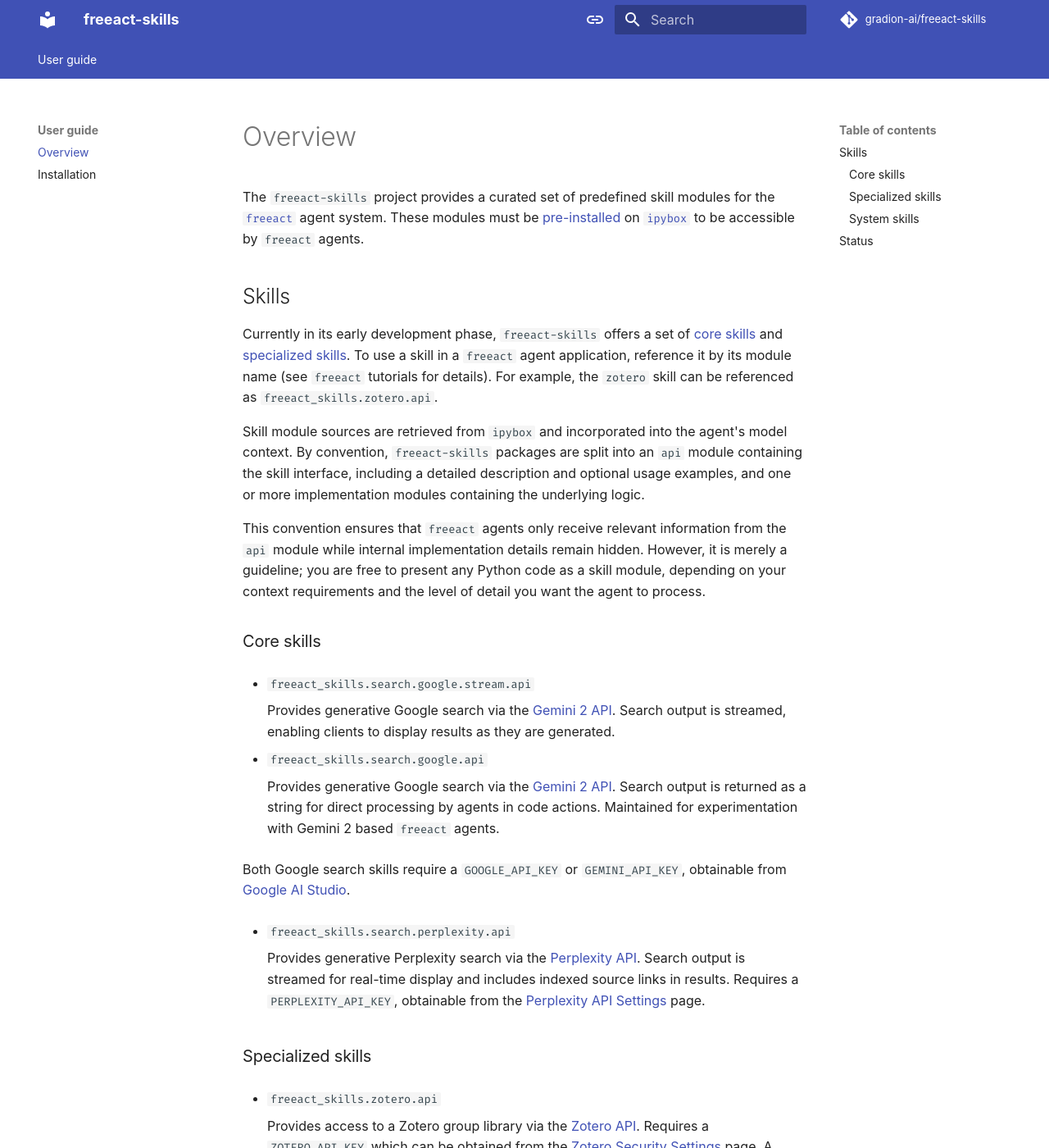
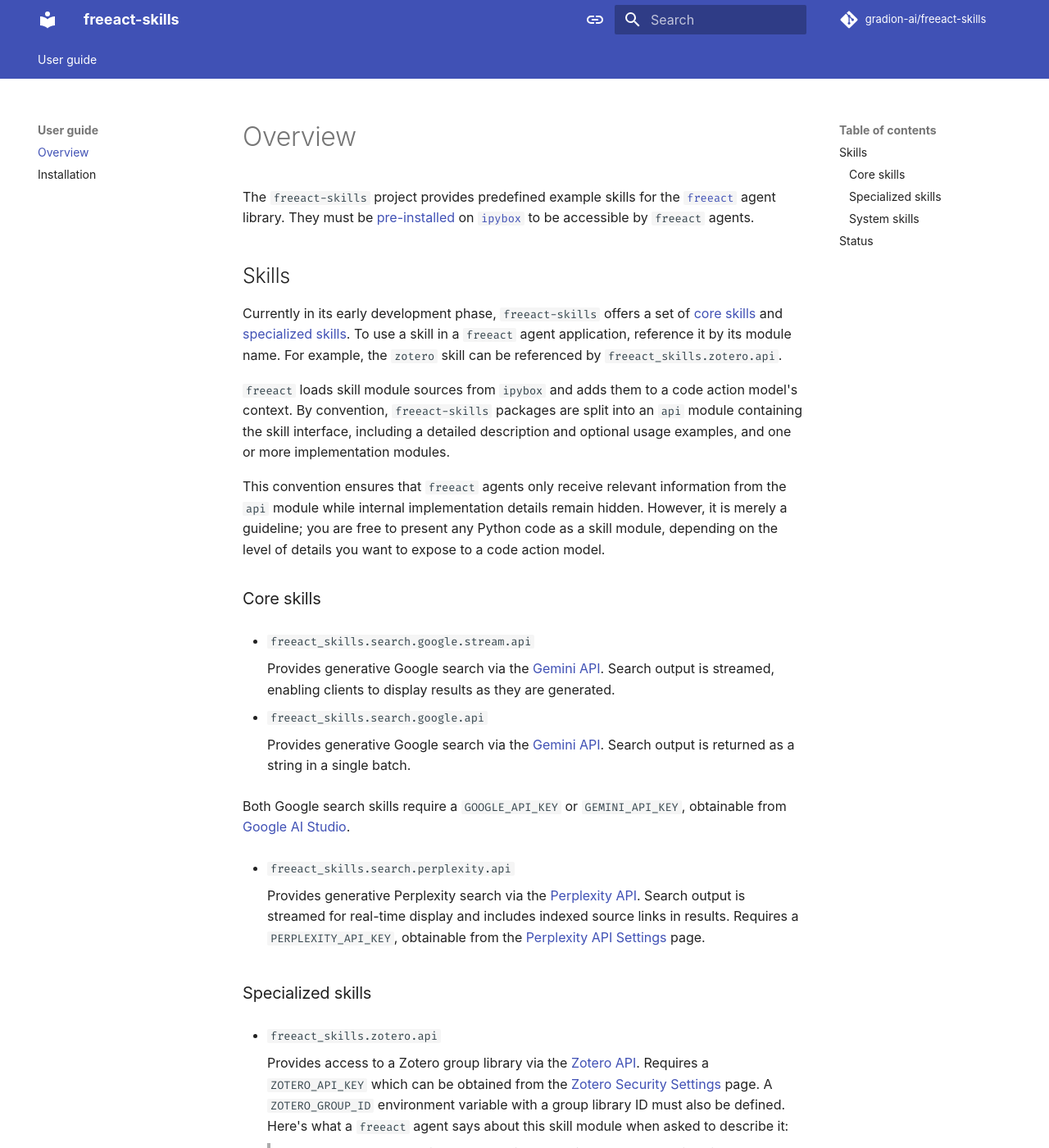
Before and after one commit to gradion-ai/freeact-skills, an MkDocs documentation site: the page built from docs/index.md, in a window 1280 px wide and 1400 px high. Shown: the whole window at 82% size. Built offline with MkDocs 1.6.1 and Material for MkDocs 9.7.7, drawn with Linux system fonts in a browser that asks for light colours; some web fonts are replaced; comment, search, counter and statistics services are not loaded.

Commit message:
Documentation updates

```diff
--- a/docs/index.md
+++ b/docs/index.md
@@ -1,24 +1,24 @@
 # Overview
 
-The `freeact-skills` project provides a curated set of predefined skill modules for the [`freeact`](https://gradion-ai.github.io/freeact) agent system. These modules must be [pre-installed](installation.md) on [`ipybox`](https://gradion-ai.github.io/ipybox) to be accessible by `freeact` agents.
+The `freeact-skills` project provides predefined example skills for the [`freeact`](https://gradion-ai.github.io/freeact) agent library. They must be [pre-installed](installation.md) on [`ipybox`](https://gradion-ai.github.io/ipybox) to be accessible by `freeact` agents.
 
 ## Skills
 
-Currently in its early development phase, `freeact-skills` offers a set of [core skills](#core-skills) and [specialized skills](#specialized-skills). To use a skill in a `freeact` agent application, reference it by its module name (see `freeact` tutorials for details). For example, the `zotero` skill can be referenced as `freeact_skills.zotero.api`.
+Currently in its early development phase, `freeact-skills` offers a set of [core skills](#core-skills) and [specialized skills](#specialized-skills). To use a skill in a `freeact` agent application, reference it by its module name. For example, the `zotero` skill can be referenced by `freeact_skills.zotero.api`.
 
-Skill module sources are retrieved from `ipybox` and incorporated into the agent's model context. By convention, `freeact-skills` packages are split into an `api` module containing the skill interface, including a detailed description and optional usage examples, and one or more implementation modules containing the underlying logic.
+`freeact` loads skill module sources from `ipybox` and adds them to a code action model's context. By convention, `freeact-skills` packages are split into an `api` module containing the skill interface, including a detailed description and optional usage examples, and one or more implementation modules.
 
-This convention ensures that `freeact` agents only receive relevant information from the `api` module while internal implementation details remain hidden. However, it is merely a guideline; you are free to present any Python code as a skill module, depending on your context requirements and the level of detail you want the agent to process.
+This convention ensures that `freeact` agents only receive relevant information from the `api` module while internal implementation details remain hidden. However, it is merely a guideline; you are free to present any Python code as a skill module, depending on the level of details you want to expose to a code action model.
 
 ### Core skills
 
 - `freeact_skills.search.google.stream.api`
 
-    Provides generative Google search via the [Gemini 2 API](https://ai.google.dev/gemini-api/docs/models/gemini-v2). Search output is streamed, enabling clients to display results as they are generated.
+    Provides generative Google search via the [Gemini API](https://ai.google.dev/gemini-api/docs). Search output is streamed, enabling clients to display results as they are generated.
 
 - `freeact_skills.search.google.api`
 
-    Provides generative Google search via the [Gemini 2 API](https://ai.google.dev/gemini-api/docs/models/gemini-v2). Search output is returned as a string for direct processing by agents in code actions. Maintained for experimentation with Gemini 2 based `freeact` agents.
+    Provides generative Google search via the [Gemini API](https://ai.google.dev/gemini-api/docs). Search output is returned as a string in a single batch.
 
 Both Google search skills require a `GOOGLE_API_KEY` or `GEMINI_API_KEY`, obtainable from [Google AI Studio](https://aistudio.google.com/app/apikey).
 
```
Also changed, not shown: README.md (+1 -1 lines).
